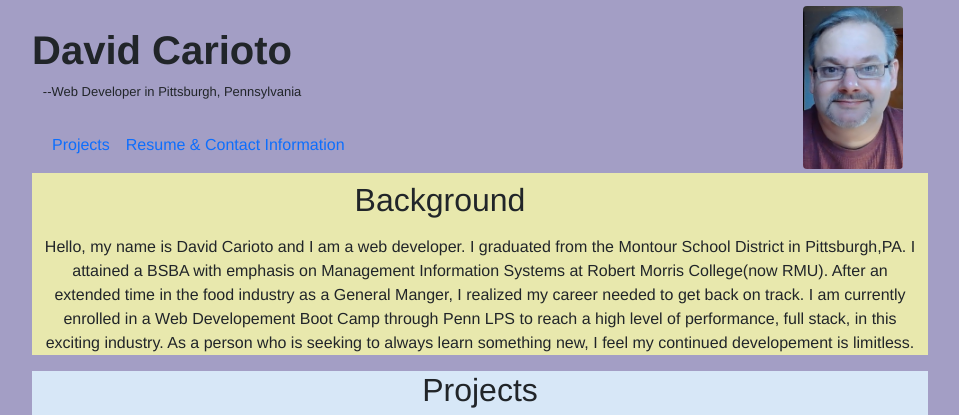
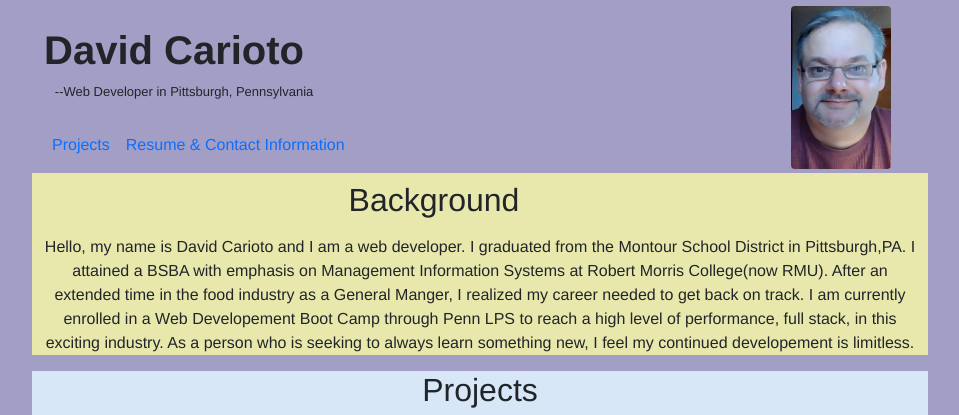
Before and after one commit to Carioto/New_Portfolio, a plain HTML site: page index.html in a window 1280 px wide. Shown: the top 415 px of the page, without its empty margins (160-1119 px from the left). Drawn offline with nearby package versions, Linux system fonts and the light colour scheme.

Commit message:
fixed capital in folder name, container for header

```diff
--- a/index.html
+++ b/index.html
@@ -17,8 +17,8 @@
 </head>
 
 <body>
-  <header >
-    <img class="rounded float-end" src="./assets/Images/me-zoomed.jpg" alt="Image of David" id="myZoom">
+  <header class="container" >
+    <img class="rounded float-end" src="./assets/images/me-zoomed.jpg" alt="Image of David" id="myZoom">
     <h1 class="fw-bold" >David Carioto</h1>
     <p id='headP'>&nbsp;&nbsp; --Web Developer in Pittsburgh, Pennsylvania</p>
 
```
